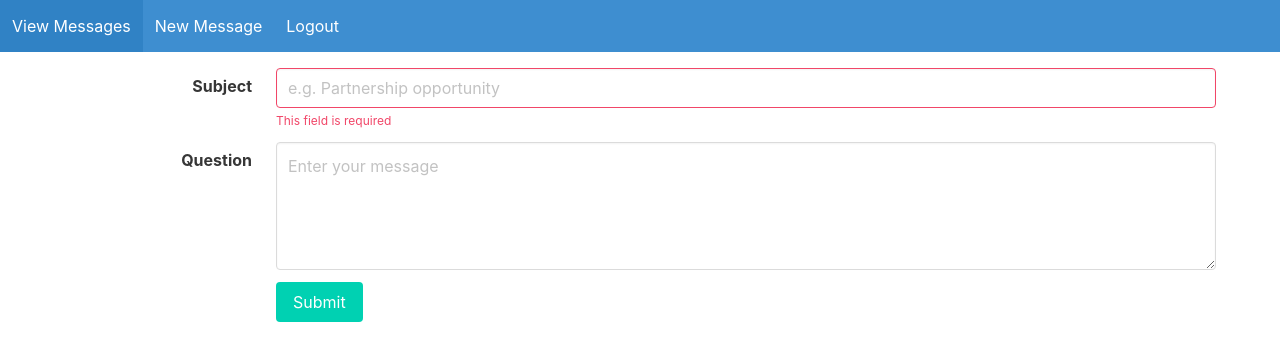
After one commit to Magnuscake/gcloud-forum-app, a Flask app: page /new-message in a window 1280 px wide. The commit adds this page. Shown: the top 361 px of the page. Run offline with Flask 2, Linux system fonts and the light colour scheme.

Commit message:
Implemented password change, show only user specific messages and all messages

```diff
--- a/application/static/script.js
+++ b/application/static/script.js
@@ -9,4 +9,9 @@ document.addEventListener('DOMContentLoaded', () => {
       });
     }
   );
+  document.querySelectorAll('.button').forEach(btn =>
+    btn.addEventListener('click', () => {
+      btn.classList.add('is-loading');
+    })
+  );
 });
--- a/application/templates/base.html
+++ b/application/templates/base.html
@@ -5,14 +5,15 @@
     <meta name="viewport" content="width=device-width, initial-scale=1.0" />
     <link rel="stylesheet" href="https://cdn.jsdelivr.net/npm/bulma@0.9.1/css/bulma.min.css">
 
-    <title>{% block title %} {% endblock %}</title>
+    <title>{{ title }}</title>
   </head>
   <body>
     <nav class="navbar is-info">
       <div class="navbar-menu">
         <div class="navbar-start">
-          <a class="navbar-item" href="/login">Login</a>
-          <a class="navbar-item" href="/signup">Sign Up</a>
+          {% for link in nav %}
+          <a class="navbar-item" href={{ link.url }}>{{ link.name }}</a>
+          {% endfor %}
         </div>
       </div>
     </nav>
--- a/application/templates/login.html
+++ b/application/templates/login.html
@@ -1,5 +1,4 @@
 {% extends 'base.html' %}
-{% block title %} Home {% endblock %}
 {% block content %}
 <form class="mt-4" method="POST">
   <div class="field">
@@ -24,9 +23,7 @@
 
   <div class="field">
     <p class="control">
-    <button class="button is-success">
-      Login
-    </button>
+    <button class="button is-success">Login</button>
     </p>
   </div>
 </form>
--- /dev/null
+++ b/application/templates/new-message.html
@@ -0,0 +1,54 @@
+{% extends 'base.html' %}
+{% block content %}
+<form method="POST">
+  <div class="field is-horizontal">
+    <div class="field-label is-normal">
+      <label class="label">Subject</label>
+    </div>
+    <div class="field-body">
+      <div class="field">
+        <div class="control">
+          <input
+              class="input is-danger"
+              type="text"
+              placeholder="e.g. Partnership opportunity"
+              id="subject"
+              name="subject"
+              >
+        </div>
+          <p class="help is-danger">
+          This field is required
+          </p>
+      </div>
+    </div>
+  </div>
+
+  <div class="field is-horizontal">
+    <div class="field-label is-normal">
+      <label class="label">Question</label>
+    </div>
+    <div class="field-body">
+      <div class="field">
+        <div class="control">
+          <textarea class="textarea" placeholder="Enter your message" id="messageText" name="messageText"></textarea>
+        </div>
+      </div>
+    </div>
+  </div>
+
+  <div class="field is-horizontal">
+    <div class="field-label">
+      <!-- Left empty for spacing -->
+    </div>
+    <div class="field-body">
+      <div class="field">
+        <div class="control">
+          <button class="button is-primary">
+            Submit
+          </button>
+        </div>
+      </div>
+    </div>
+  </div>
+</form>
+{% endblock %}
--- a/application/templates/signup.html
+++ b/application/templates/signup.html
@@ -1,5 +1,4 @@
 {% extends 'base.html' %}
-{% block title %} Sign Up {% endblock %}
 {% block content %}
 <form method="POST">
   <div class="field">
--- a/application/views.py
+++ b/application/views.py
@@ -1,6 +1,14 @@
-from flask import Blueprint, render_template, redirect, url_for
+from flask import Blueprint, render_template, redirect, url_for, request, flash, session
+
+from .datastore import create_new_message, get_all_messages, get_user_messages, update_password
 
 views = Blueprint('views', __name__)
+
+nav =[
+    {'name': "View Messages", 'url': "/messages"},
+    {'name': "New Message", 'url': "/new-message"},
+    {'name': "Logout", 'url': "/logout"},
+]
 
 @views.route('/')
 def redirect_to_login():
@@ -8,4 +16,45 @@ def redirect_to_login():
 
 @views.route('/forum')
 def home():
-    return render_template("home.html")
+    return render_template('home.html', username=session['username'], nav=nav, title="Welcome to the forum")
+
+@views.route('/messages')
+def messages():
+    messages = get_all_messages()
+    return render_template('messages.html', messages=messages, nav=nav, title="View Messages")
+
+@views.route('/new-message', methods=['GET', 'POST'])
+def new_message():
+    if request.method == 'POST':
+        data = request.form
+
+        subject = data.get('subject')
+        message_text = data.get('messageText')
+
+        if (not subject):
+            flash("Please enter a valid subject", category='error')
+        else:
+            create_new_message(subject, message_text, session['username'], session['key'])
+            flash("Your message has been successfully posted")
+
+    return render_template('new-message.html', nav=nav, title="Post New Message")
+
+@views.route('/user-page', methods=['GET', 'POST'])
+def user_page():
+    if request.method == 'POST':
+        data = request.form
+
+        user_id = session.get('userId')
+        old_password = data.get('oldPassword')
+        new_password = data.get('newPassword')
+
+        updated = update_password(user_id, old_password, new_password)
+
+        if (updated):
+            flash("Password has been successfully changed", category="success")
+        else:
+            flash("Current password does not match", category="error")
+
+    user_messages = get_user_messages(session['key'])
+
+    return render_template('user-page.html', nav=nav, messages=user_messages)
--- a/requirements.txt
+++ b/requirements.txt
@@ -1,4 +1,5 @@
 Flask==1.1.2
+Flask-login==0.5.0
 google-cloud-datastore==2.1.0
 google-auth==1.28.0
 requests==2.25.1
```
Also changed, not shown: application/auth.py (+36 -21 lines), application/datastore.py (+70 -6 lines), application/templates/home.html (+6 -2 lines), application/templates/messages.html (added, +24 -0 lines), application/templates/user-page.html (added, +54 -0 lines), index.yaml (+18 -4 lines).
